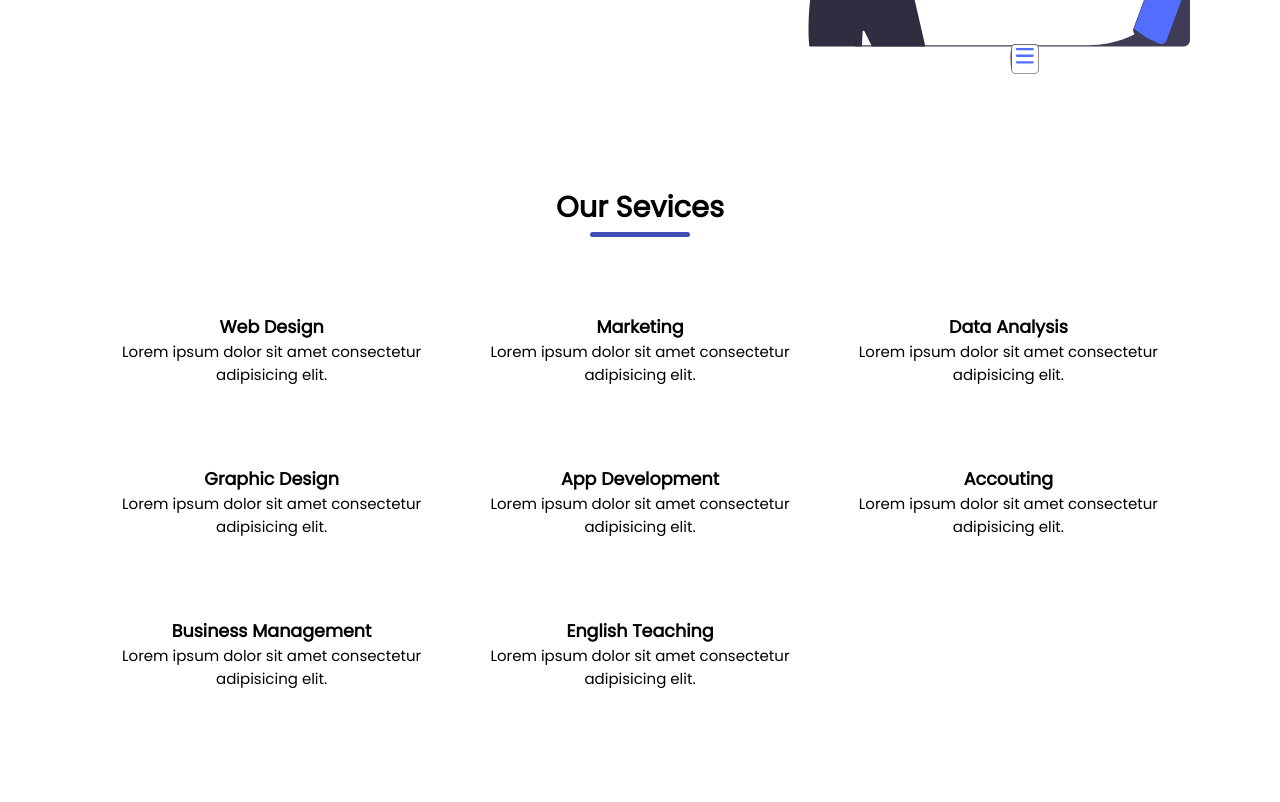
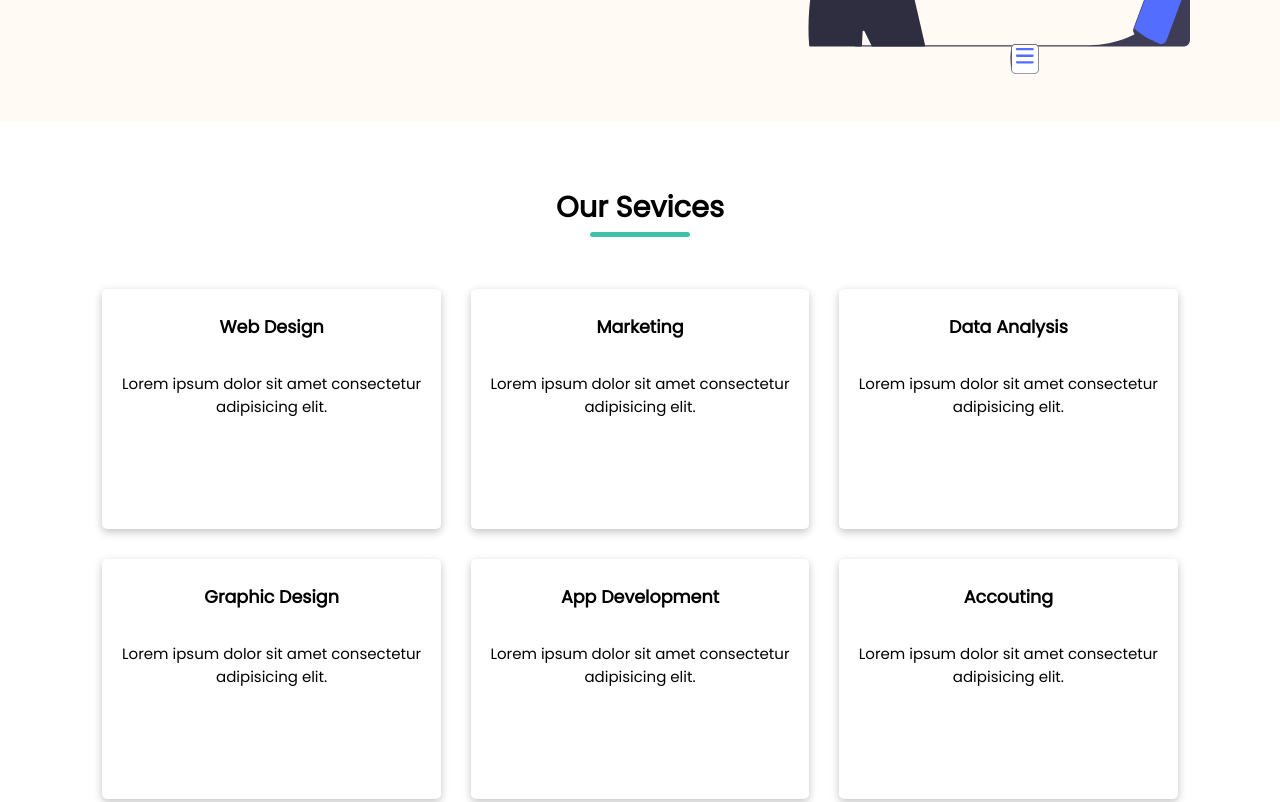
Before and after one commit to rawatmikesh/DevServeOfficial, a plain HTML site: page index.html in a window 1280 px wide. Shown: the part 372-1174 px from the top of the page. Drawn offline with Linux system fonts and the light colour scheme.

Commit message:
bug fixes in services section

```diff
--- a/index.html
+++ b/index.html
@@ -4,13 +4,16 @@
 <head>
     <meta charset="UTF-8">
     <meta name="viewport" content="width=device-width, initial-scale=1.0">
+    <link rel="icon" type="image/x-icon" href="./images/title-logo.png">
     <link rel="stylesheet" href="./style.css">
     <link rel="stylesheet" href="./styles/navbar.css">
     <link rel="stylesheet" href="./styles/header.css">
+    <link rel="stylesheet" href="./styles/services.css">
     <title>DevServe</title>
 </head>
 
 <body>
+
     <!-- Nav Section -->
     <nav class="navbar">
         <div class="logo">
@@ -30,12 +33,16 @@
         <button class="my-button">We Offered!</button>
     </nav>
 
+
+
     <!-- Header Section -->
+
     <section id="header">
         <header class="header">
             <div class="header-content">
                 <h1>Unlock Your Potential With 'DevServe'</h1>
-                <p>Our goal is to empower the next generation of tech leaders. Our internship program offers hands-on experience in different fields.</p>
+                <p>Our goal is to empower the next generation of tech leaders. Our internship program offers hands-on
+                    experience in different fields.</p>
                 <button class="my-button btn-header">We Offer!</button>
             </div>
             <div class="header-image">
@@ -43,6 +50,10 @@
             </div>
         </header>
     </section>
+
+
+
+    <!-- Services section -->
 
     <section class="container">
         <h2>Our Sevices</h2>
--- a/style.css
+++ b/style.css
@@ -1,78 +1,18 @@
 @import url('https://fonts.googleapis.com/css2?family=Poppins:wght@300;400&display=swap');
+
 * {
     margin: 0;
     padding: 0;
+    box-sizing: border-box;
 }
 
 body {
     font-family: 'Poppins', sans-serif;
-    max-width: 1401px ;
+    max-width: 1601px;
     margin: auto;
+    background-color: rgba(255, 228, 196, 0.178);
 }
-/* Created By : Mohammad Al Hefel */
+
 :root {
-    --main-color: #3f51b5;
-  }
-  * {
-    padding: 0;
-    margin: 0;
-    -webkit-box-sizing: border-box;
-    box-sizing: border-box;
-    font-family: "Poppins", sans-serif;
-  }
-  .container {
-    width: 100%;
-    height: 100vh;
-    padding: 0 8%;
-  }
-  .container h2 {
-    text-align: center;
-    padding-top: 6%;
-    margin-bottom: 60px;
-    font-size: 1.8rem;
-    font-weight: 600;
-    position: relative;
-  }
-  .container h2::after {
-    content: "";
-    position: absolute;
-    bottom: -8px;
-    left: 50%;
-    transform: translateX(-50%);
-    width: 100px;
-    height: 5px;
-    background-color: var(--main-color);
-    border-radius: 20px;
-  }
-  .row {
-    display: grid;
-    grid-template-columns: repeat(auto-fit, minmax(250px, 1fr));
-    gap: 30px;
-  }
-  .row .service {
-    padding: 25px 15px;
-    background: transparent;
-    font-size: 15px;
-    border-radius: 5px;
-    text-align: center;
-    cursor: pointer;
-    transition: 0.5s;
-  }
-  .row .service:hover {
-    color: #fff;
-    background-color: var(--main-color);
-    transform: scale(1.05);
-  }
-  .row .service i {
-    color: var(--main-color);
-    margin-bottom: 20px;
-    font-size: 40px;
-    transition: 0.5s;
-  }
-  .row .service:hover i {
-    color: #fff;
-  }
-  .row .service h2 {
-    font-weight: 600;
-    margin-bottom: 20px;
-  }
+    --main-color: rgb(62, 194, 170);
+}
--- /dev/null
+++ b/styles/services.css
@@ -0,0 +1,76 @@
+.container {
+    width: 100%;
+    height: 100vh;
+    padding: 0 8%;
+    background: #fff;
+    border-radius: 2px;
+
+}
+
+.container h2 {
+    text-align: center;
+    padding-top: 6%;
+    margin-bottom: 60px;
+    font-size: 1.8rem;
+    font-weight: 600;
+    position: relative;
+
+}
+
+.container h2::after {
+    content: "";
+    position: absolute;
+    bottom: -8px;
+    left: 50%;
+    transform: translateX(-50%);
+    width: 100px;
+    height: 5px;
+    background-color: var(--main-color);
+    border-radius: 20px;
+}
+
+.row {
+    display: grid;
+    grid-template-columns: repeat(auto-fit, minmax(250px, 1fr));
+    gap: 30px;
+}
+
+.row .service {
+    padding: 25px 15px;
+    background: transparent;
+    font-size: 15px;
+    border-radius: 5px;
+    text-align: center;
+    cursor: pointer;
+    transition: 0.5s;
+    height: 15rem;
+    box-shadow: rgba(0, 0, 0, 0.24) 0px 3px 8px;
+
+}
+
+.row .service:hover {
+    color: #fff;
+    background-color: var(--main-color);
+    transform: scale(1.05);
+    border: 2px dotted black;
+}
+
+.row .service i {
+    color: var(--main-color);
+    margin-bottom: 20px;
+    font-size: 40px;
+    transition: 0.5s;
+}
+
+.row .service:hover i {
+    color: #fff;
+}
+
+.row .service h2 {
+    font-weight: 600;
+    margin-bottom: 20px;
+}
+
+.row .service p {
+    margin-top: 2rem;
+}
```
Also changed, not shown: images/title-logo.png (added). Lines whose indentation alone changed are shown as unchanged.
